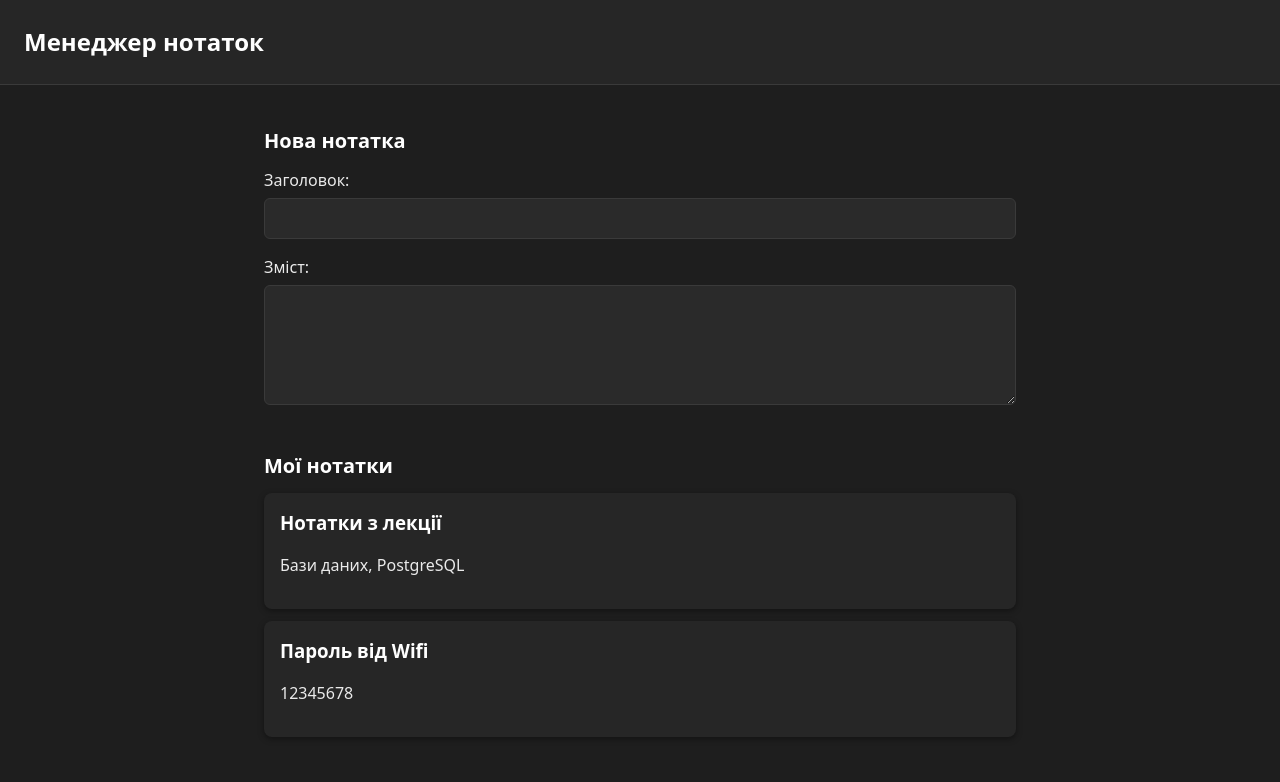
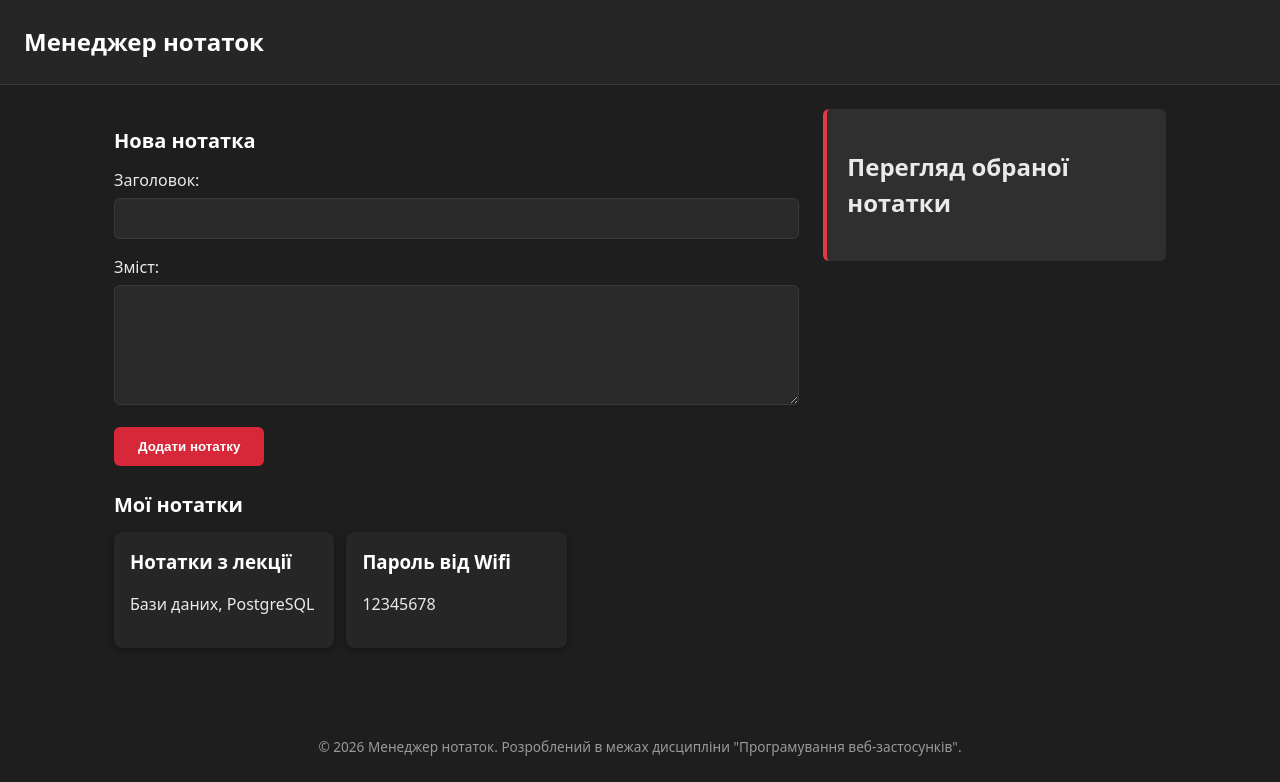
Before and after one commit to innnaaaaaa/Notes-manager, a plain HTML site: page index.html in a window 1280 px wide. Shown: the top 782 px of the page. Drawn offline with Linux system fonts and the light colour scheme.

Commit message:
Адаптивна верстка: CSS Grid/Flexbox, медіа-запити

```diff
--- a/css/style.css
+++ b/css/style.css
@@ -2,6 +2,10 @@
     box-sizing: border-box;
 }
 
+img{
+    max-width: 100%;
+    height: auto;
+}
 body{
     margin: 0;
     font-family: system-ui, sans-serif;
@@ -12,6 +16,10 @@ body{
 }
 
 header{
+    display: flex;
+    flex-wrap: wrap;
+    align-items: center;
+    gap: 12px;
     background-color: #262626;
     padding: 24px;
     border-bottom: 1px solid #3a3a3a;
@@ -21,6 +29,10 @@ header h1{
     font-size: 1.5rem;
     color: #ffffff;
     margin: 0;
+}
+
+.layout{
+    display: block;
 }
 
 main{
@@ -63,7 +75,7 @@ section h2{
   padding: 12px 24px;
   border: none;
   border-radius: 6px;
-  background-color: #e63946;
+  background-color: #d62839;
   color: #ffffff;
   font-weight: 700;
   cursor: pointer;
@@ -71,6 +83,12 @@ section h2{
 
 #note-form button:hover {
   background-color: #c72e3b;
+}
+
+.cards{
+    display: grid;
+    grid-template-columns: 1fr;
+    gap: 12px;
 }
 
 article {
@@ -103,3 +121,39 @@ footer {
   font-size: 0.85rem;
   color: #999999;
 }
+
+@media (min-width: 600px)
+{
+    .cards{
+        grid-template-columns: repeat(2, 1fr);
+    }
+}
+
+@media (min-width: 1024px)
+{
+    .cards{
+        grid-template-columns: repeat(3, 1fr);
+    }
+
+    .layout{
+        display: grid;
+        grid-template-columns: 2fr 1fr;
+        gap: 24px;
+        max-width: 1100px;
+        margin: 0 auto;
+        padding: 24px;
+        align-items: start;
+    }
+
+    main{
+        max-width: none;
+        margin: 0;
+        padding: 0;
+    }
+
+    aside{
+        margin: 0;
+        position: sticky;
+        top: 24px;
+    }
+}
--- a/index.html
+++ b/index.html
@@ -12,6 +12,7 @@
             <h1>Менеджер нотаток</h1>
         </header>
 
+        <div class = "layout">
             <main>
 
                 <section id = "new-note">
@@ -22,12 +23,14 @@
 
                         <label for = "note-content">Зміст:</label>
                         <textarea id = "note-content" name = "note-content" required></textarea>
+
+                        <button type="submit">Додати нотатку</button>
                     </form>
                 </section>
 
                 <section id = "notes-list">
                     <h2>Мої нотатки</h2>
-
+                    <div class="cards">
                         <article>
                             <h3>Нотатки з лекції</h3>
                             <p>Бази даних, PostgreSQL</p>
@@ -37,14 +40,15 @@
                             <h3>Пароль від Wifi</h3>
                             <p>12345678</p>
                         </article>
+                    </div>
                 </section>
 
             </main>
 
             <aside>
                 <h2>Перегляд обраної нотатки</h2>
-
             </aside>
+        </div>
 
         <footer>
             <p>&copy; 2026 Менеджер нотаток. Розроблений в межах дисципліни "Програмування веб-застосунків".</p>
```
Lines whose indentation alone changed are shown as unchanged.
